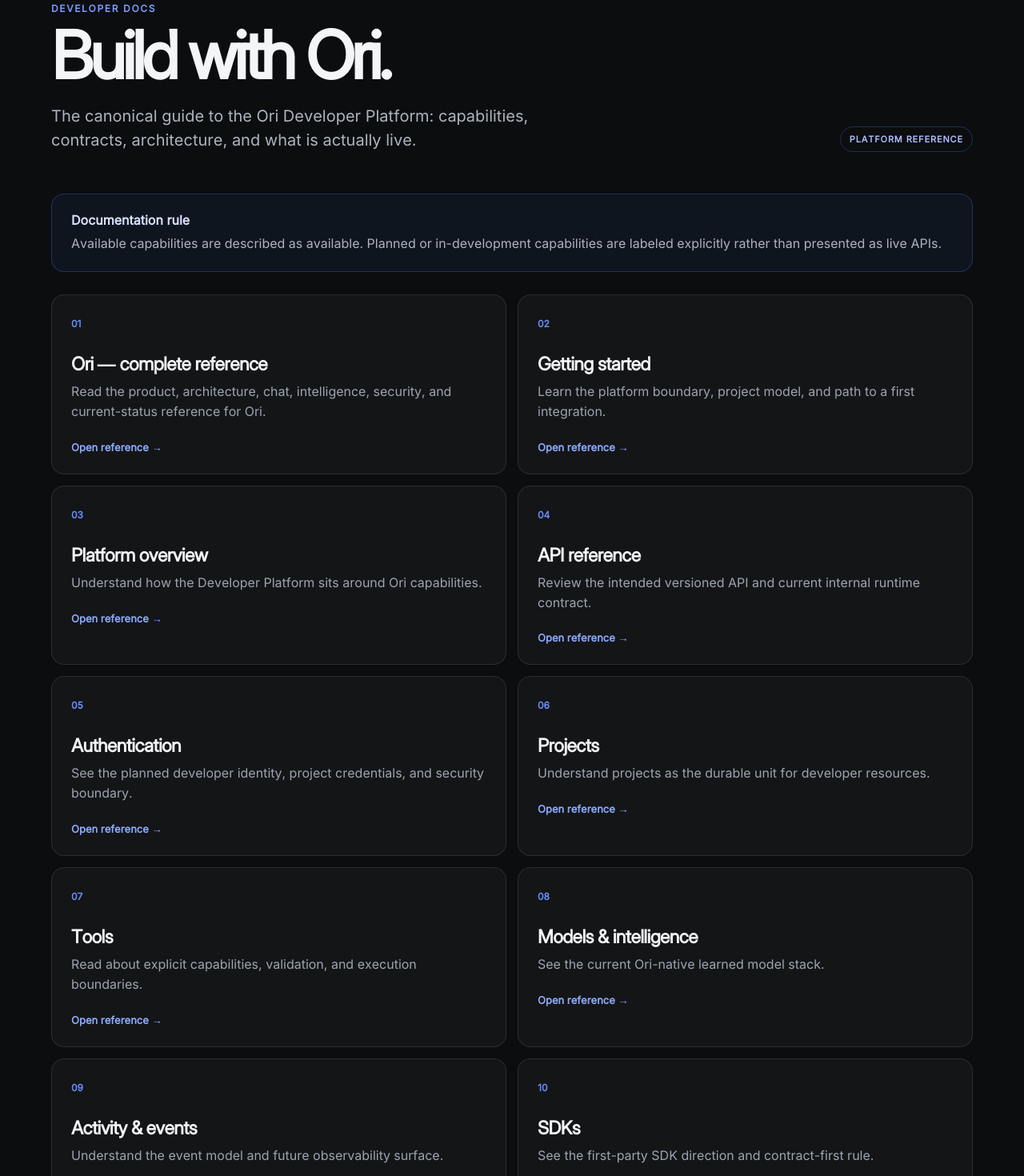
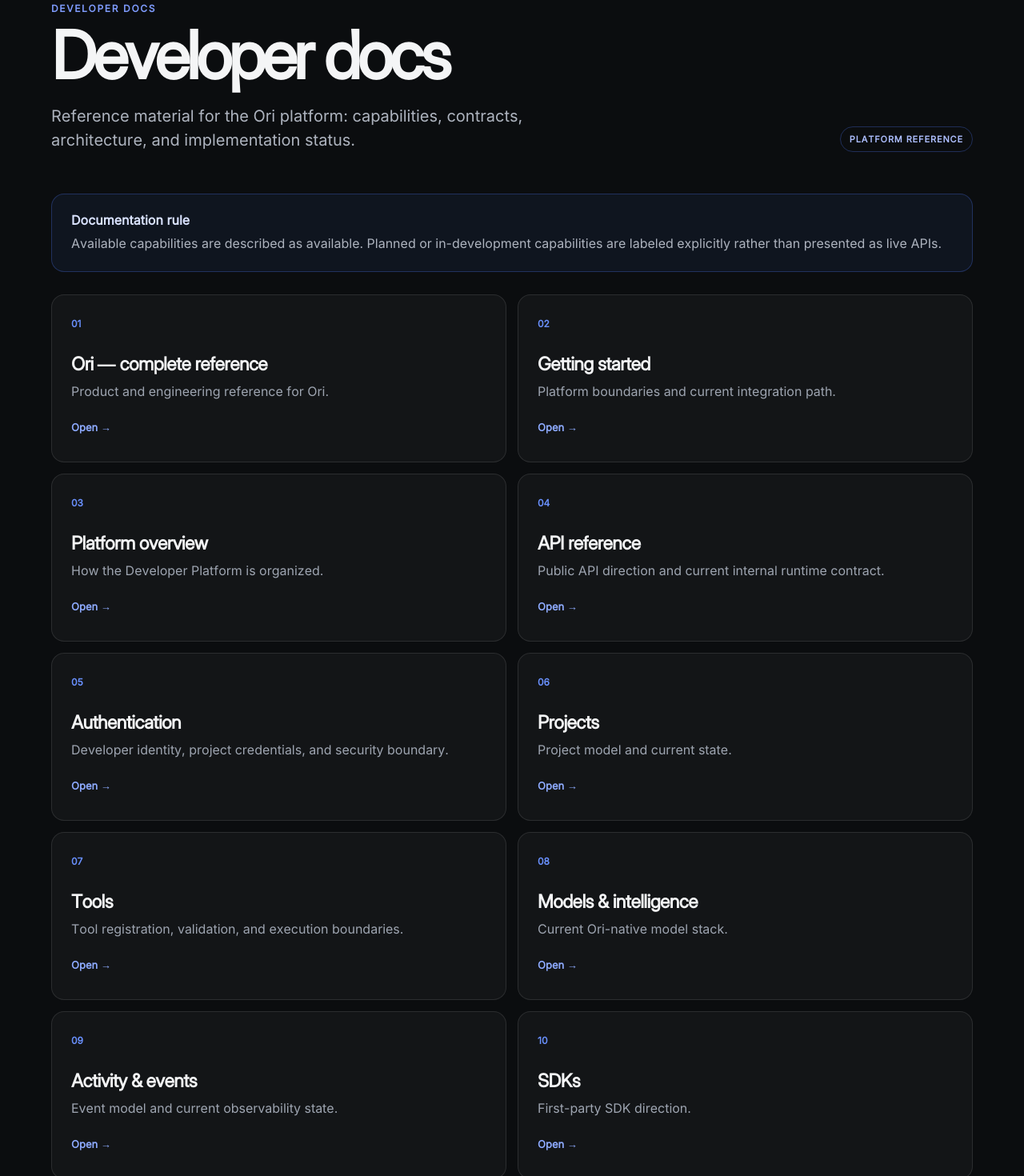
Before and after one commit to 30lnewcomb-byte/ori-platform, a Next.js app in the folder apps/web/: page /developer/docs in a window 1280 px wide. Shown: the part 200-1670 px from the top of the page at 80% size. Built offline with nearby package versions, Linux system fonts and the light colour scheme.

Commit message:
Make developer docs more utilitarian

```diff
--- a/apps/web/app/developer/docs/page.tsx
+++ b/apps/web/app/developer/docs/page.tsx
@@ -2,18 +2,18 @@ import DeveloperShell from '../../../components/developer-shell'
 import styles from './docs.module.css'
 
 const sections = [
-  { title: 'Ori — complete reference', text: 'Read the product, architecture, chat, intelligence, security, and current-status reference for Ori.', href: '/developer/docs/ori' },
-  { title: 'Getting started', text: 'Learn the platform boundary, project model, and path to a first integration.', href: '/developer/guides' },
-  { title: 'Platform overview', text: 'Understand how the Developer Platform sits around Ori capabilities.', href: '/developer/dashboard' },
-  { title: 'API reference', text: 'Review the intended versioned API and current internal runtime contract.', href: '/developer/api' },
-  { title: 'Authentication', text: 'See the planned developer identity, project credentials, and security boundary.', href: '/developer/authentication' },
-  { title: 'Projects', text: 'Understand projects as the durable unit for developer resources.', href: '/developer/projects' },
-  { title: 'Tools', text: 'Read about explicit capabilities, validation, and execution boundaries.', href: '/developer/tools' },
-  { title: 'Models & intelligence', text: 'See the current Ori-native learned model stack.', href: '/developer/models' },
-  { title: 'Activity & events', text: 'Understand the event model and future observability surface.', href: '/developer/activity' },
-  { title: 'SDKs', text: 'See the first-party SDK direction and contract-first rule.', href: '/developer/sdk' },
-  { title: 'Platform status', text: 'Inspect the documented service boundary and current topology.', href: '/developer/status' },
-  { title: 'Guides', text: 'Practical architecture guidance for building on Ori without coupling to internal infrastructure.', href: '/developer/guides' },
+  { title: 'Ori — complete reference', text: 'Product and engineering reference for Ori.', href: '/developer/docs/ori' },
+  { title: 'Getting started', text: 'Platform boundaries and current integration path.', href: '/developer/guides' },
+  { title: 'Platform overview', text: 'How the Developer Platform is organized.', href: '/developer/dashboard' },
+  { title: 'API reference', text: 'Public API direction and current internal runtime contract.', href: '/developer/api' },
+  { title: 'Authentication', text: 'Developer identity, project credentials, and security boundary.', href: '/developer/authentication' },
+  { title: 'Projects', text: 'Project model and current state.', href: '/developer/projects' },
+  { title: 'Tools', text: 'Tool registration, validation, and execution boundaries.', href: '/developer/tools' },
+  { title: 'Models & intelligence', text: 'Current Ori-native model stack.', href: '/developer/models' },
+  { title: 'Activity & events', text: 'Event model and current observability state.', href: '/developer/activity' },
+  { title: 'SDKs', text: 'First-party SDK direction.', href: '/developer/sdk' },
+  { title: 'Platform status', text: 'Documented service boundary and topology.', href: '/developer/status' },
+  { title: 'Guides', text: 'Architecture notes for working with Ori without coupling to internal infrastructure.', href: '/developer/guides' },
 ]
 
 export default function DeveloperDocsPage() {
@@ -24,8 +24,8 @@ export default function DeveloperDocsPage() {
           <div>
             <a className={styles.back} href="/developer/dashboard">← Developer Console</a>
             <p className={styles.eyebrow}>DEVELOPER DOCS</p>
-            <h1>Build with Ori.</h1>
-            <p className={styles.lede}>The canonical guide to the Ori Developer Platform: capabilities, contracts, architecture, and what is actually live.</p>
+            <h1>Developer docs</h1>
+            <p className={styles.lede}>Reference material for the Ori platform: capabilities, contracts, architecture, and implementation status.</p>
           </div>
           <div className={styles.version}>PLATFORM REFERENCE</div>
         </header>
@@ -41,7 +41,7 @@ export default function DeveloperDocsPage() {
               <span className={styles.number}>{String(index + 1).padStart(2, '0')}</span>
               <h2>{section.title}</h2>
               <p>{section.text}</p>
-              <span className={styles.link}>Open reference →</span>
+              <span className={styles.link}>Open →</span>
             </a>
           ))}
         </section>
```
